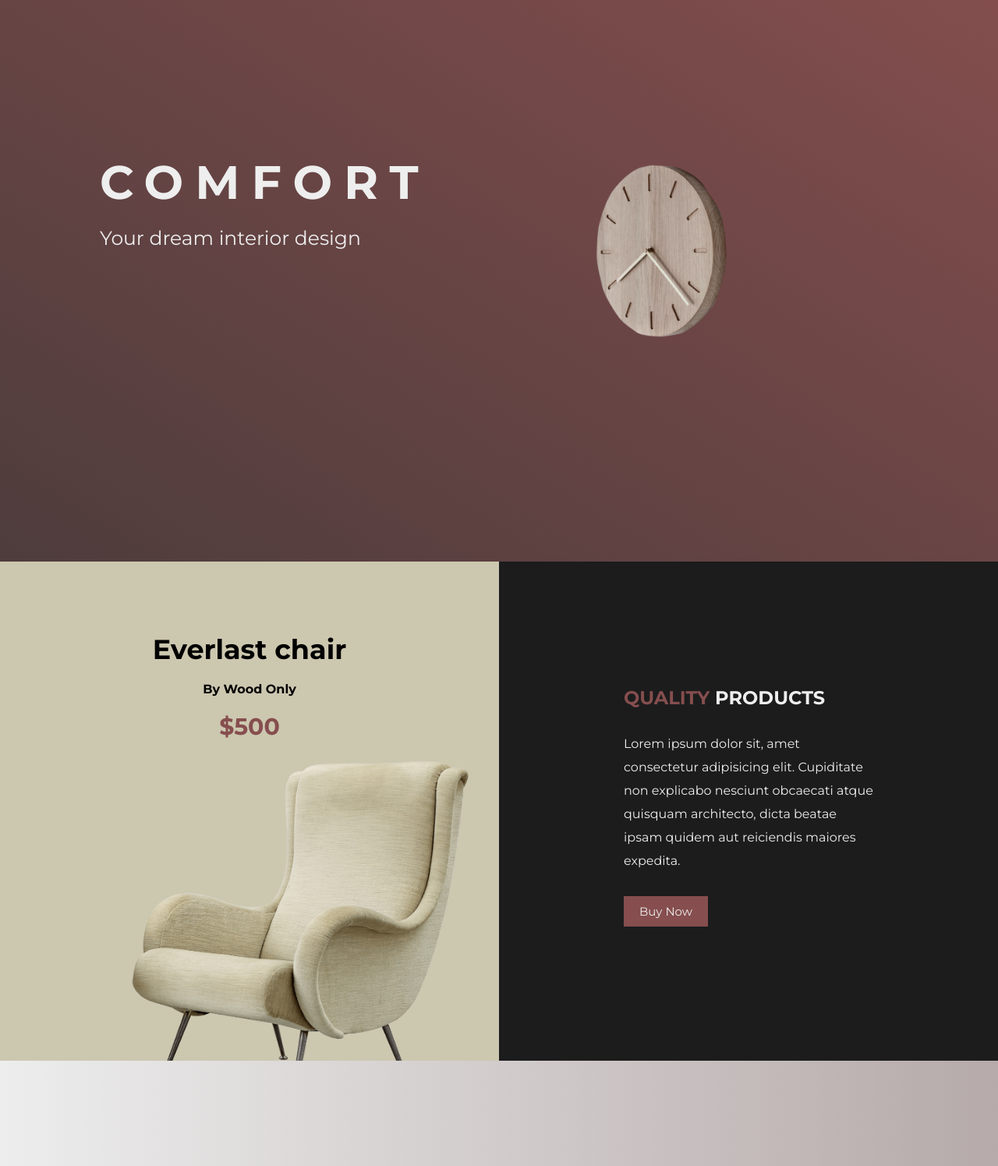
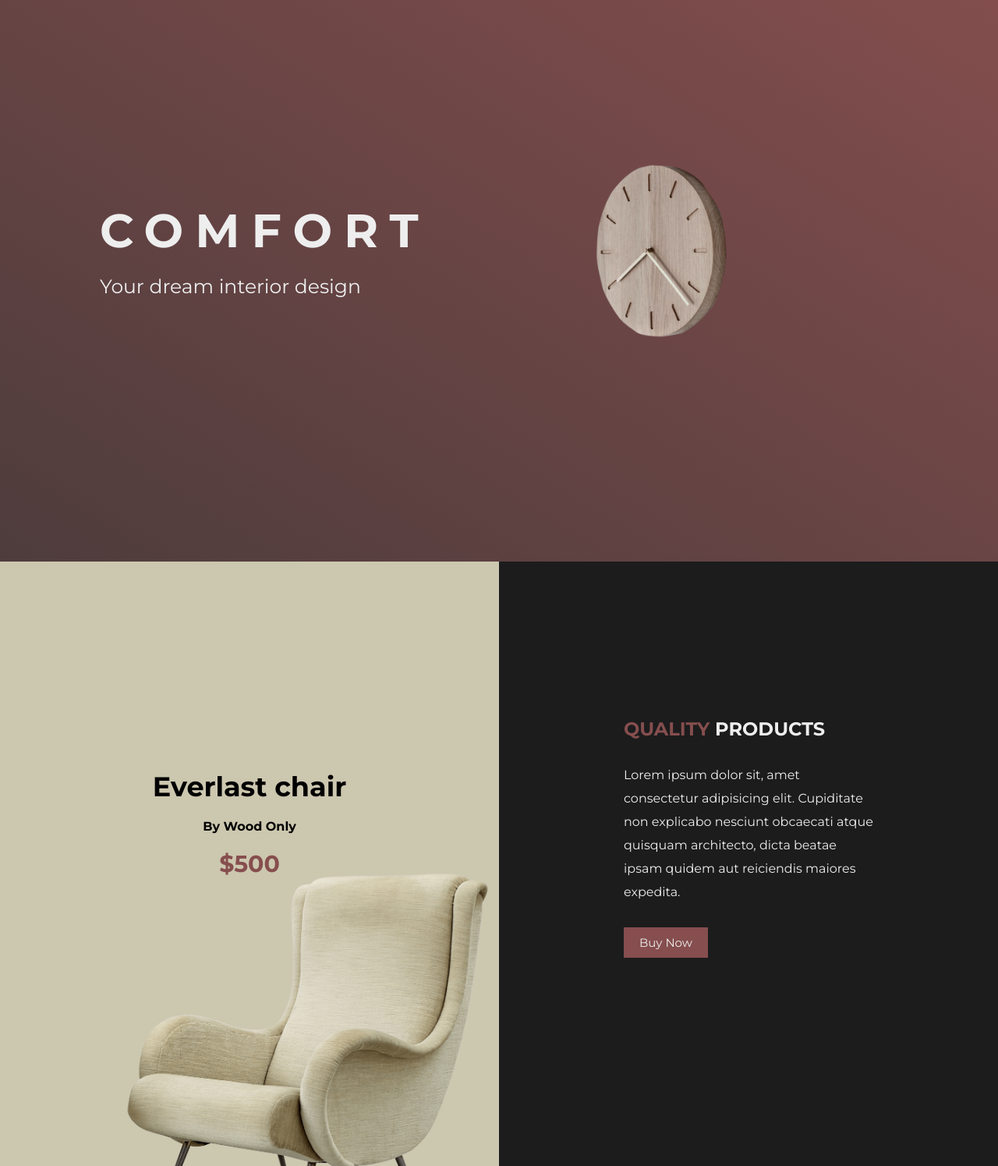
Before and after one commit to developedbyed/wood-only, a plain HTML site: page index.html in a window 1280 px wide. Shown: the part 80-1575 px from the top of the page at 78% size. Drawn offline with Linux system fonts and the light colour scheme; a web font is replaced by a local one.

Commit message:
bigger section

```diff
--- a/styles/_intro.scss
+++ b/styles/_intro.scss
@@ -1,16 +1,16 @@
 header {
-  height: 100vh;
+  min-height: 100vh;
   position: relative;
   background: linear-gradient(to top right, #4e3c3c, #864e4e);
   overflow: hidden;
   .intro-text {
     font-family: "Montserrat", sans-serif;
     width: 80%;
-    height: 50%;
+    min-height: 100vh;
     color: $textColor;
     display: flex;
     flex-direction: column;
-    justify-content: flex-end;
+    justify-content: center;
     margin: 0 auto;
     h1 {
       font-size: 60px;
--- a/styles/_products.scss
+++ b/styles/_products.scss
@@ -1,5 +1,5 @@
 .first-product {
-  height: 80vh;
+  min-height: 100vh;
   background: #ccc7af;
   position: relative;
   overflow: hidden;
@@ -8,7 +8,7 @@
   justify-content: space-around;
   img {
     position: absolute;
-    height: 70%;
+    height: 60%;
     bottom: -10%;
     left: 20%;
     transform: translate(-20%, 0%);
@@ -17,10 +17,9 @@
     display: flex;
     flex-direction: column;
     justify-content: center;
-
     align-items: center;
     flex: 1;
-    height: 50%;
+
     h2 {
       font-size: 35px;
     }
@@ -30,6 +29,7 @@
     h3 {
       font-size: 30px;
       color: #864e4e;
+      margin-bottom: 8rem;
     }
   }
   .description-container {
@@ -40,6 +40,7 @@
     align-items: center;
     background-color: #1c1c1d;
     color: #eeeeee;
+    min-height: 100%;
     p {
       width: 50%;
       line-height: 30px;
@@ -71,7 +72,7 @@
 }
 
 .second-product {
-  height: 80vh;
+  min-height: 80vh;
   background: linear-gradient(to right, #ededed, #b6aaaa);
   position: relative;
   overflow: hidden;
@@ -89,7 +90,7 @@
     display: flex;
     justify-content: center;
     align-items: center;
-    height: 100%;
+    min-height: 100%;
 
     div {
       width: 50%;
```
Also changed, not shown: styles/style.css, 1 other file.
